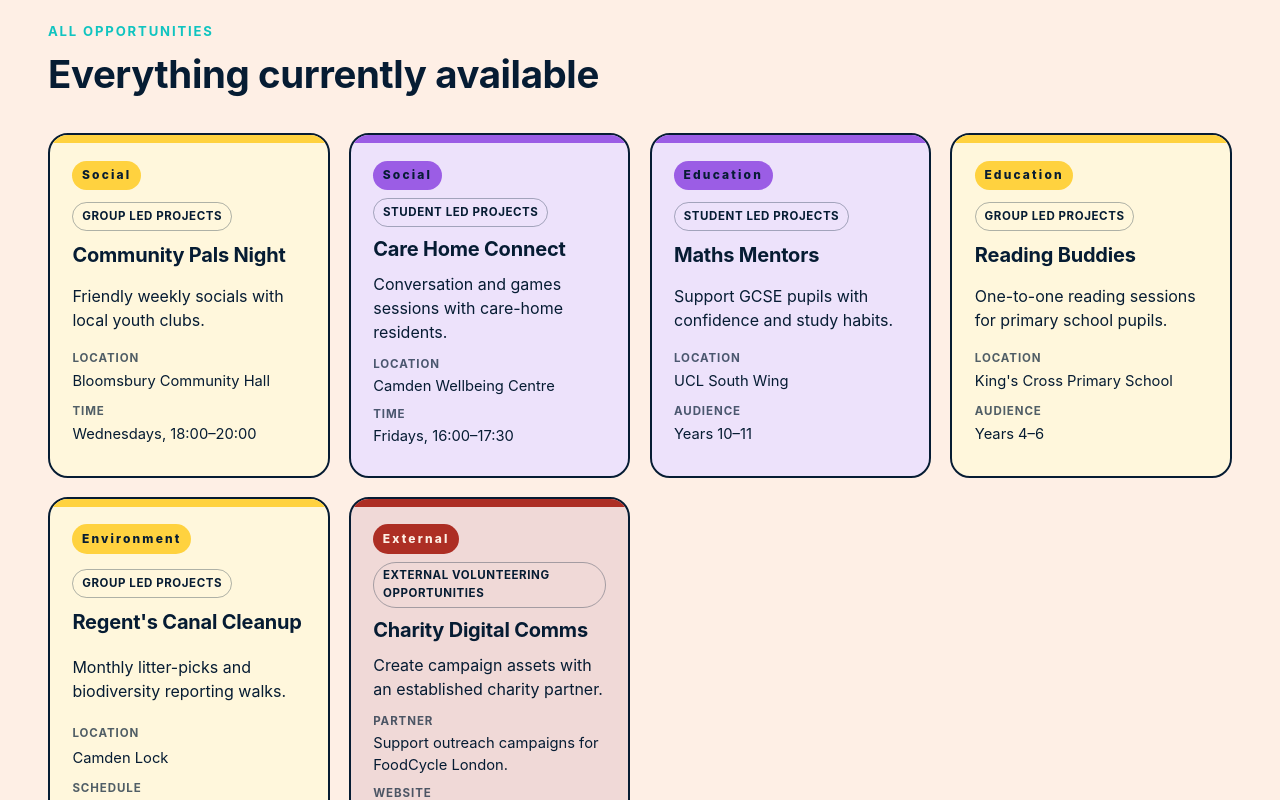
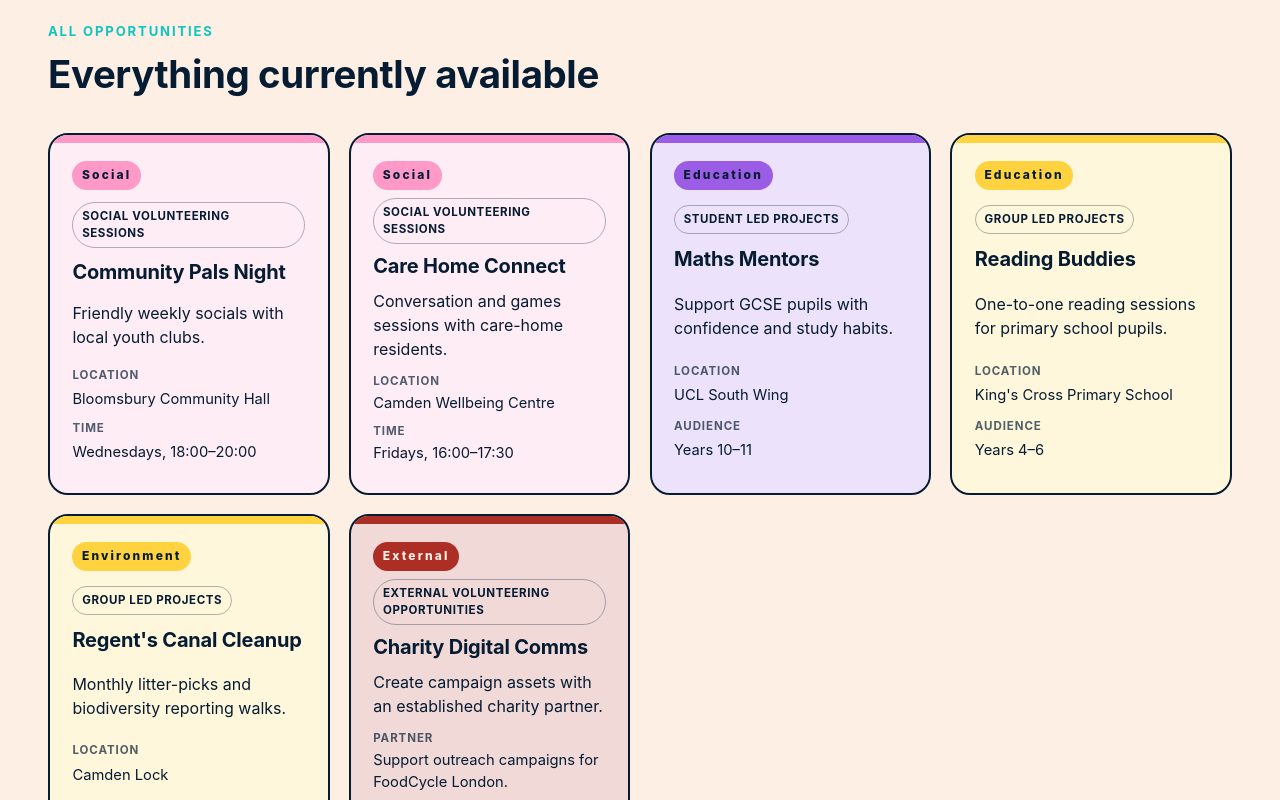
Before and after one commit to MaybeItsAdam/ucl-volunteering, a React (Vite) app: page / in a window 1280 px wide. Shown: the part 520-1320 px from the top of the page. Built offline with nearby package versions, Linux system fonts and the light colour scheme.

Commit message:
Add Social Volunteering Sessions type with pink tone
Agent-Logs-Url: https://github.com/MaybeItsAdam/ucl-volunteering/sessions/4513e72e-6648-4d57-86ed-64315778e6bc

Co-authored-by: MaybeItsAdam <100949524+MaybeItsAdam@users.noreply.github.com>

```diff
--- a/src/VolunteeringWebsite.jsx
+++ b/src/VolunteeringWebsite.jsx
@@ -3,12 +3,14 @@ import VolSocHand from "./VolSocHand"
 import "./volunteeringWebsite.css"
 
 const OPPORTUNITY_TYPES = {
+  svs: "Social Volunteering Sessions",
   slp: "Student Led Projects",
   glp: "Group Led Projects",
   elp: "External Volunteering Opportunities"
 }
 
 const OPPORTUNITY_TYPE_META = {
+  svs: { tone: "pink" },
   slp: { tone: "lavender" },
   glp: { tone: "gold" },
   elp: { tone: "brick" }
@@ -57,7 +59,7 @@ const PROJECTS = [
     id: "pals-night",
     title: "Community Pals Night",
     subtype: "social",
-    opportunityType: "glp",
+    opportunityType: "svs",
     summary: "Friendly weekly socials with local youth clubs.",
     location: "Bloomsbury Community Hall",
     time: "Wednesdays, 18:00–20:00"
@@ -66,7 +68,7 @@ const PROJECTS = [
     id: "care-home-connect",
     title: "Care Home Connect",
     subtype: "social",
-    opportunityType: "slp",
+    opportunityType: "svs",
     summary: "Conversation and games sessions with care-home residents.",
     location: "Camden Wellbeing Centre",
     time: "Fridays, 16:00–17:30"
--- a/src/volunteeringWebsite.css
+++ b/src/volunteeringWebsite.css
@@ -255,6 +255,10 @@ body {
   --tone: var(--golden-pollen);
 }
 
+.uvs-card-pink {
+  --tone: var(--baby-pink);
+}
+
 .uvs-card-green {
   --tone: var(--lime-moss);
 }
```
